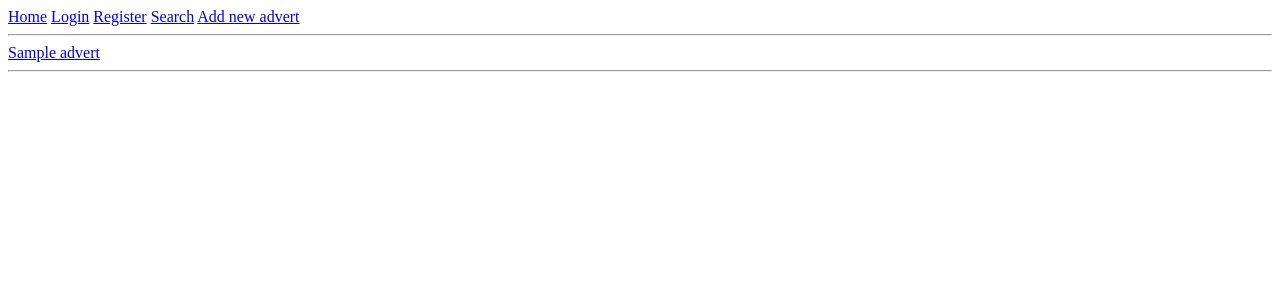
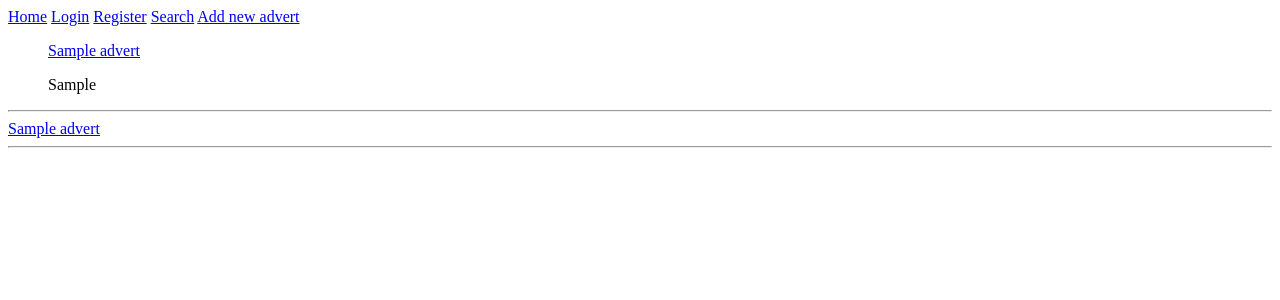
Before and after one commit to OskarBukowski/404_NOT_FOUND, a Django app: page /adverts/ in a window 1280 px wide. Shown: the top 300 px of the page. Run offline with Django 4.2, Linux system fonts and the light colour scheme; tables that the repository leaves empty hold one stand-in row (values such as "Sample post"); parts of the project's set-up code (start-up, migrations or seed data) failed here and were passed over.

Commit message:
Update advert views

```diff
--- a/advertisements/templates/adverts.html
+++ b/advertisements/templates/adverts.html
@@ -2,6 +2,14 @@
 
 {% block body %}
   <div>
+    <ul>
+      {% for advert in adverts %}
+        <li>
+          <a href="{% url 'single_advert' advert.id %}">{{ advert.title }}</a>
+          <p>{{ advert.city }}</p>
+        </li>
+      {% endfor %}
+    </ul>
     <hr>
     {% for advert in adverts %}
       <a href="{% url 'single_advert' advert.id %}">{{ advert.title }}</a>
--- a/advertisements/views.py
+++ b/advertisements/views.py
@@ -1,3 +1,4 @@
+from django.contrib.auth.decorators import login_required
 from django.shortcuts import render, redirect
 from advertisements.forms import AdvertForm
 from advertisements.models import Advert
@@ -13,6 +14,7 @@ def single_advert(request, pk):
     return render(request, 'advert_detail.html', context={'advert': advert})
 
 
+@login_required
 def create_advert(request):
     advert = Advert(user=request.user)
     form = AdvertForm(request.POST or None, instance=advert)
--- a/project/settings.py
+++ b/project/settings.py
@@ -122,7 +122,11 @@ USE_TZ = True
 # Static files (CSS, JavaScript, Images)
 # https://docs.djangoproject.com/en/4.1/howto/static-files/
 
-STATIC_URL = 'static/'
+STATIC_URL = os.path.join(BASE_DIR, 'static/')
+
+STATICFILES_DIRS = (
+    os.path.join(BASE_DIR, "static/"),
+)
 
 STATIC_ROOT = '/opt/404_NOT_FOUND/static'
 MEDIA_ROOT = '/opt/404_NOT_FOUND/media'
--- /dev/null
+++ b/static/styles.css
@@ -0,0 +1,3 @@
+ul {
+  list-style-type: none;
+}
--- a/users/templates/base.html
+++ b/users/templates/base.html
@@ -1,7 +1,9 @@
 <!DOCTYPE html>
 <html lang="en">
 <head>
+    {% load static %}
     <meta charset="UTF-8">
+    <link rel="stylesheet" type="text/css" href="{% static 'styles.css' %}"/>
     <title>Title</title>
 </head>
 <body>
```
Also changed, not shown: static/index.js (added).
